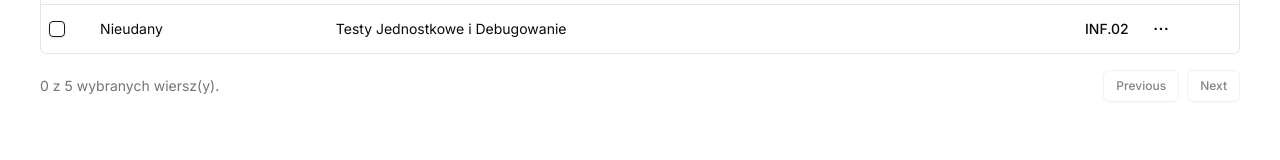
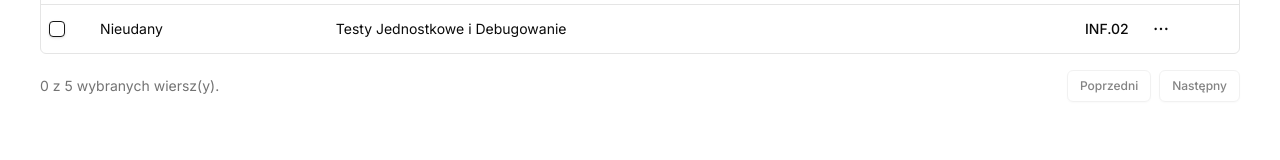
Before and after one commit to Programowanie-Aplikacji-Internetowych/witryna-egzaminy-matiqueue, a Next.js app: page /dashboard in a window 1280 px wide. Shown: the part 421-581 px from the top of the page. Built offline with nearby package versions, Linux system fonts and the light colour scheme.

Commit message:
Data Table - Fix2

```diff
--- a/app/ui/data-table.tsx
+++ b/app/ui/data-table.tsx
@@ -40,7 +40,7 @@ import {
   TableRow,
 } from "@/components/ui/table";
 
-const data: Payment[] = [
+const data: Egzaminy[] = [
   {
     id: "m5gr84i9",
     typ: "INF.03",
@@ -73,14 +73,14 @@ const data: Payment[] = [
   },
 ];
 
-export type Payment = {
+export type Egzaminy = {
   id: string;
-  typ: string | number;
+  typ: string;
   status: "nierozstrzygniety" | "przetwarzanie" | "sukces" | "nieudany";
   nazwa: string;
 };
 
-export const columns: ColumnDef<Payment>[] = [
+export const columns: ColumnDef<Egzaminy>[] = [
   {
     id: "select",
     header: ({ table }) => (
@@ -129,19 +129,18 @@ export const columns: ColumnDef<Payment>[] = [
     accessorKey: "typ",
     header: () => <div className="text-right">Typ</div>,
     cell: ({ row }) => {
-      const typ = row.getValue("typ");
+      const typ: number = row.getValue("typ");
 
       // Format the amount as a dollar amount
 
-
-      return <div className="text-right font-medium">{ typ }</div>;
+      return <div className="text-right font-medium">{typ}</div>;
     },
   },
   {
     id: "actions",
     enableHiding: false,
     cell: ({ row }) => {
-      const payment = row.original;
+      const egzaminy = row.original;
 
       return (
         <DropdownMenu>
@@ -154,7 +153,7 @@ export const columns: ColumnDef<Payment>[] = [
           <DropdownMenuContent align="end">
             <DropdownMenuLabel>Akcje</DropdownMenuLabel>
             <DropdownMenuItem
-              onClick={() => navigator.clipboard.writeText(payment.id)}
+              onClick={() => navigator.clipboard.writeText(egzaminy.id)}
             >
               Kopiuj ID egzaminu
             </DropdownMenuItem>
@@ -296,7 +295,7 @@ export function DataTableDemo() {
             onClick={() => table.previousPage()}
             disabled={!table.getCanPreviousPage()}
           >
-            Previous
+            Poprzedni
           </Button>
           <Button
             variant="outline"
@@ -304,7 +303,7 @@ export function DataTableDemo() {
             onClick={() => table.nextPage()}
             disabled={!table.getCanNextPage()}
           >
-            Next
+            Następny
           </Button>
         </div>
       </div>
```
Also changed, not shown: components.json.
